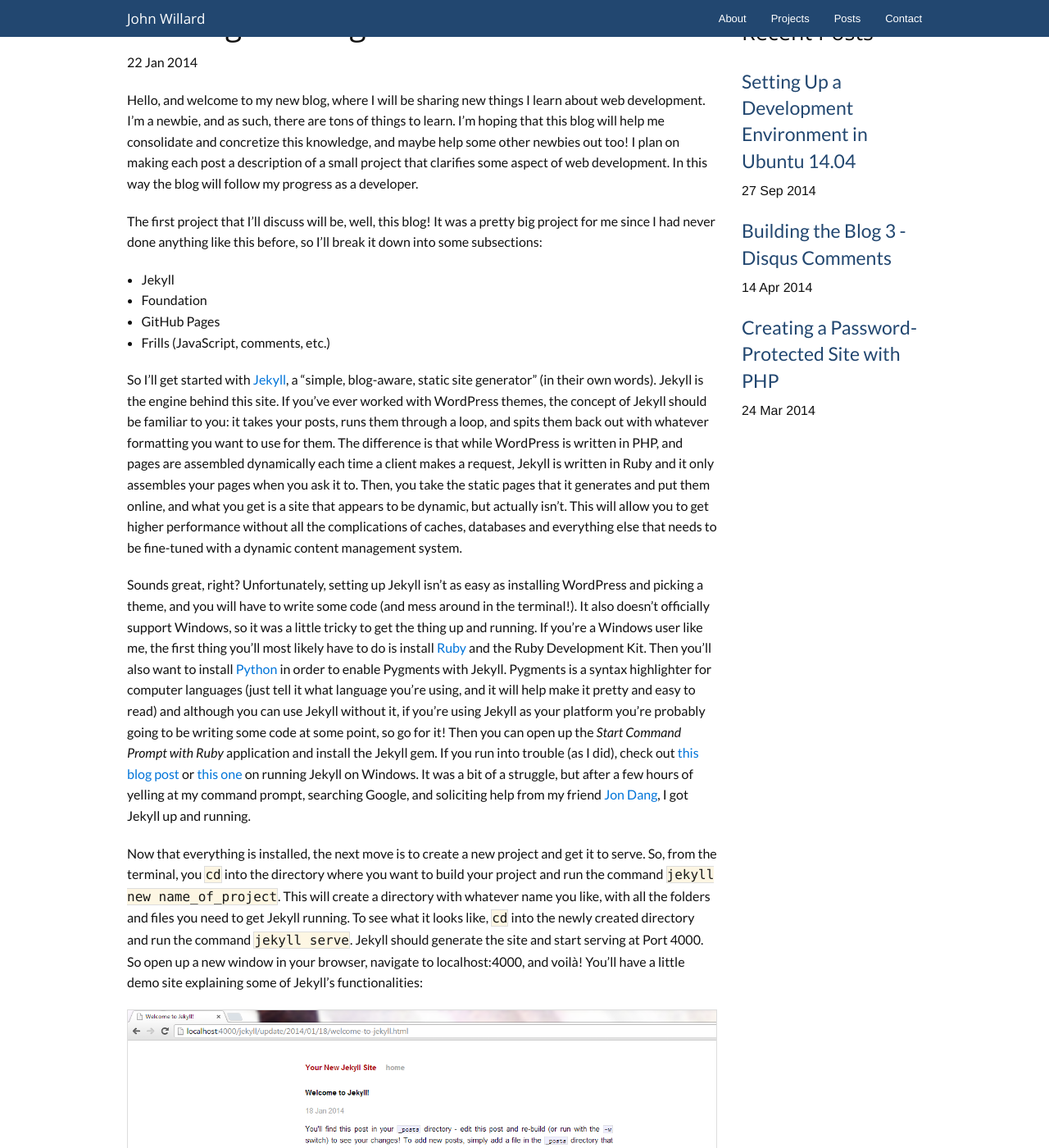
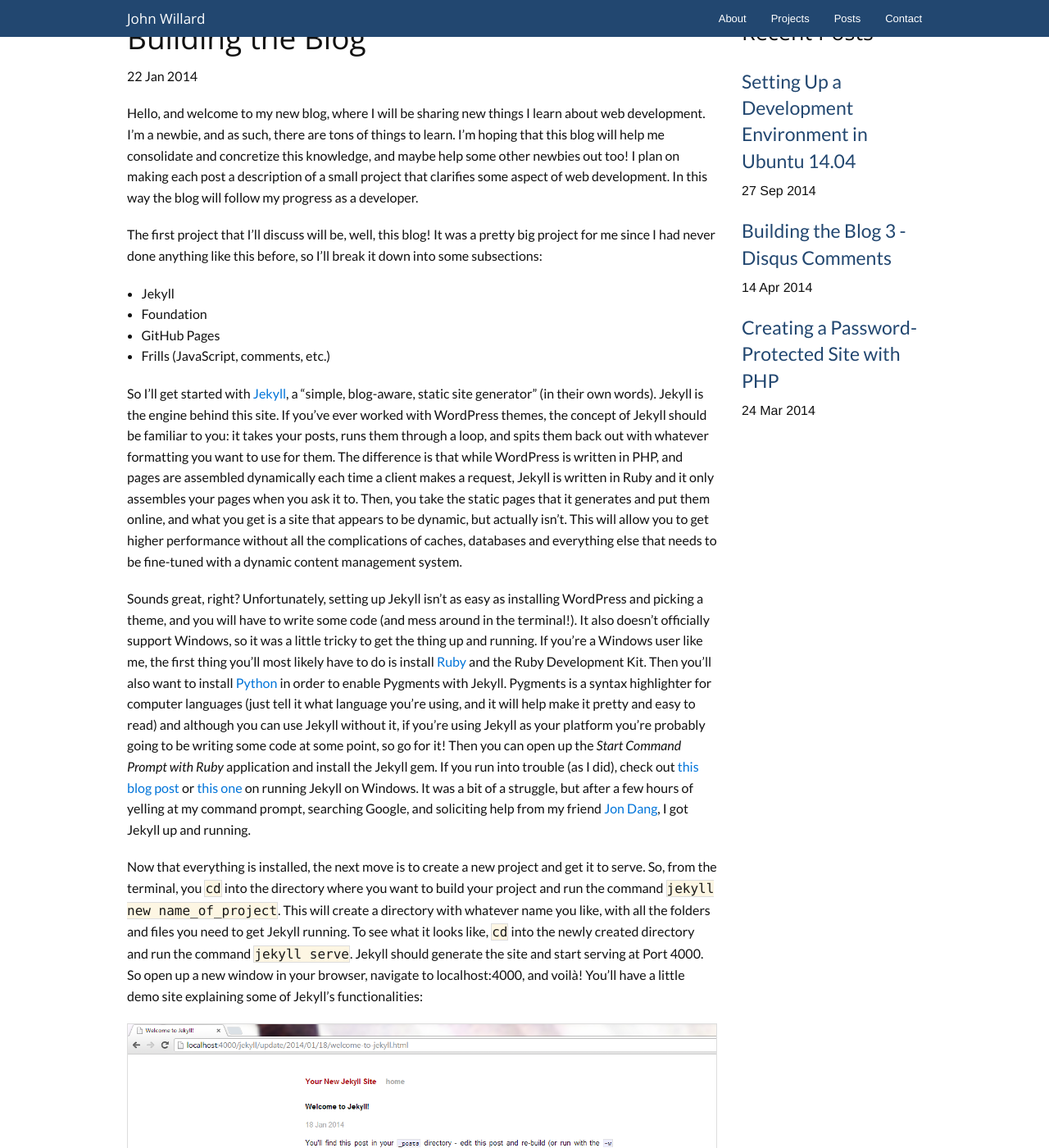
Before and after one commit to jgwil2/jgwil2.github.io, a Jekyll site: the page built from _posts/2014-01-22-building-the-blog.md, in a window 1280 px wide and 1400 px high. Shown: the whole window at 82% size. Built offline with Jekyll 4.4.1, drawn with Linux system fonts in a browser that asks for light colours; nearby versions of some CDN libraries; library files that are not in the unit come from our copies; Markdown is read by kramdown in place of the engine named in the settings; comment, search, counter and statistics services are not loaded.

Commit message:
article margin

```diff
--- a/_layouts/post.html
+++ b/_layouts/post.html
@@ -2,8 +2,8 @@
 
     <div class="row">
 		<div class="large-9 columns">
+			<article>
 			<h2>{{ page.title }}</h2>
-			<article>
 			<p class="meta">{{ page.date | date_to_string }}</p>
 			<div class="post">
 			{{ content }}
--- a/css/blog.scss
+++ b/css/blog.scss
@@ -163,6 +163,9 @@ header{
 .contain-to-grid{
 	margin-bottom: 2rem;
 }
+article{
+	margin-top: 1.25rem;
+}
 aside{
 	margin-top: 1.25rem;
 }
```
Also changed, not shown: css/blog.min.css.
